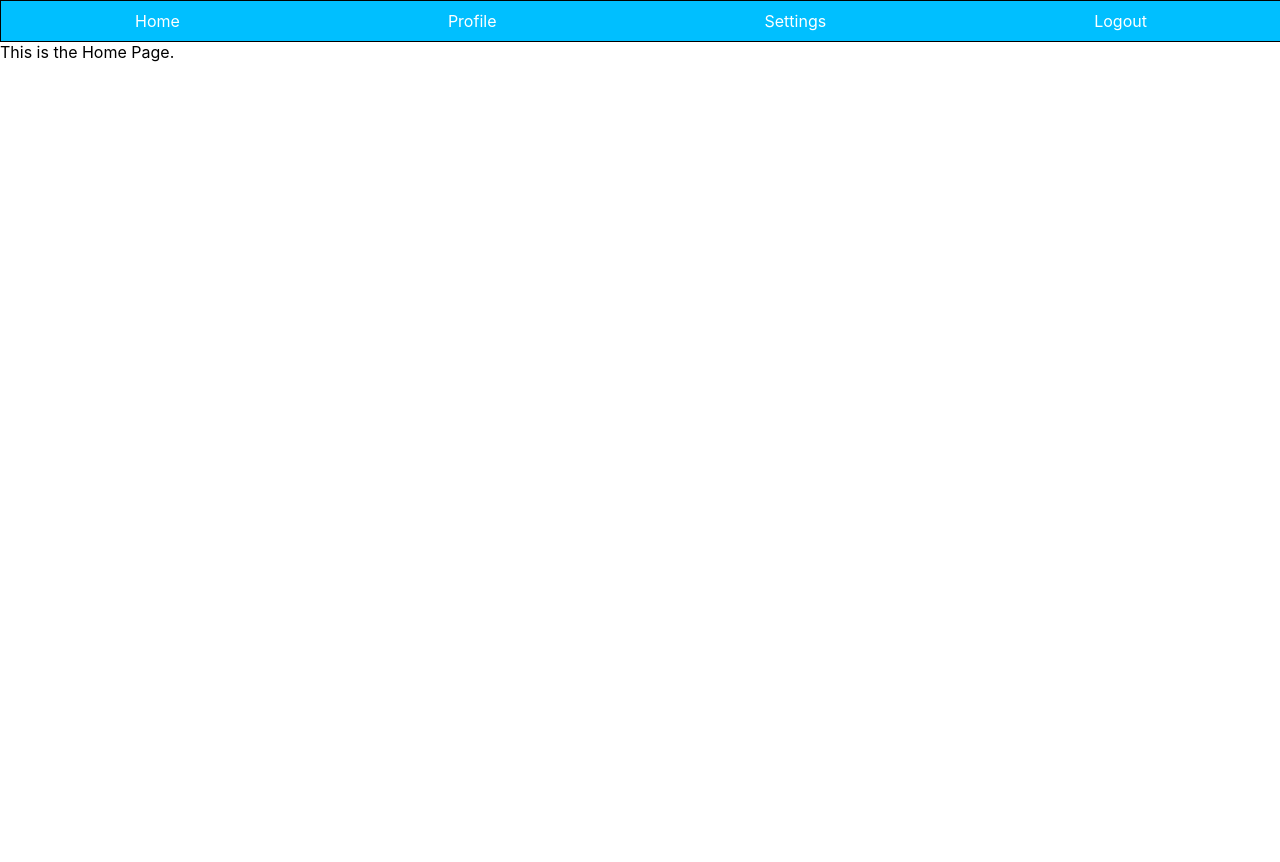
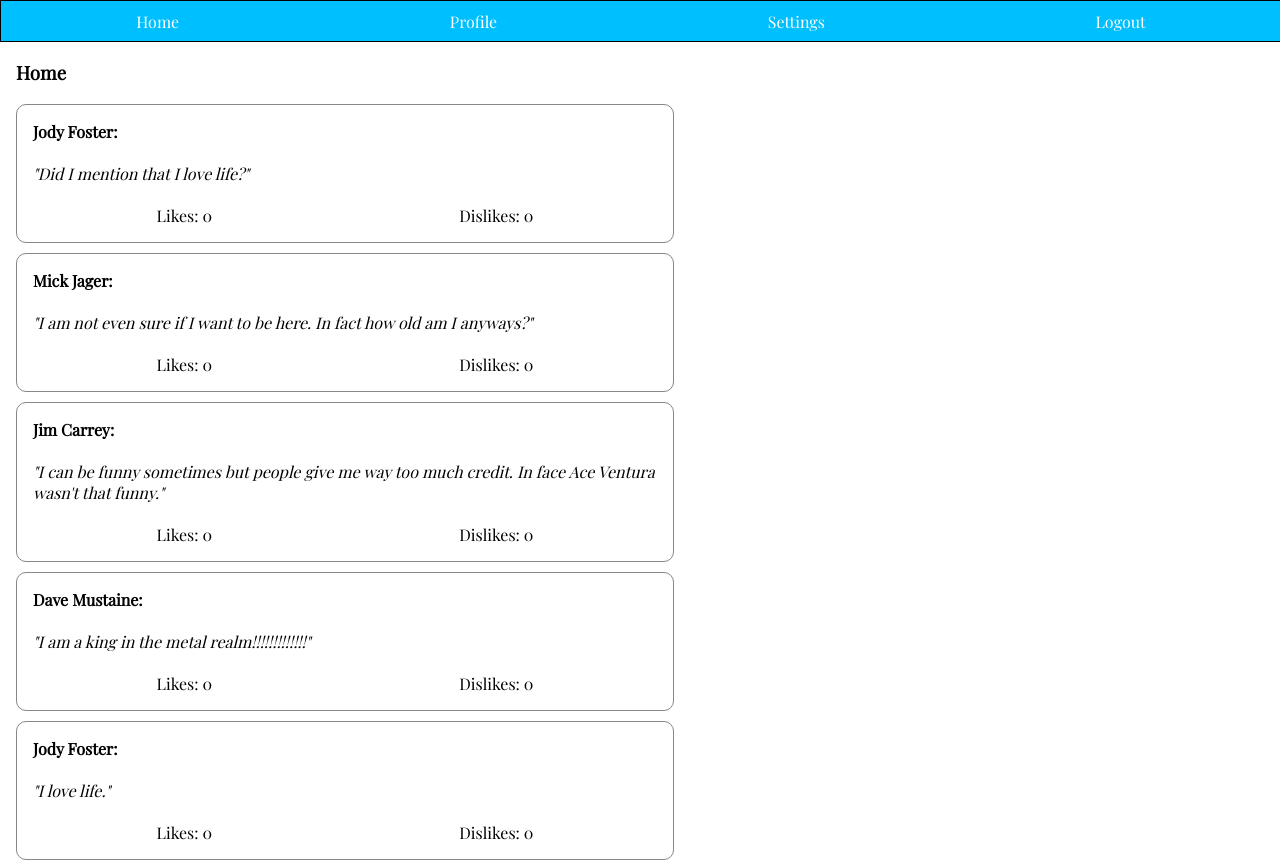
Before and after one commit to mcgizmo26/social-media-app, a React (Create React App) app: page /app/home in a window 1280 px wide. Shown: the top 862 px of the page. Before the commit the page ends 800 px from the top, so only its background shows below. Built offline with nearby package versions, Linux system fonts and the light colour scheme.

Commit message:
starting to style post components

```diff
--- a/public/index.html
+++ b/public/index.html
@@ -40,4 +40,7 @@
       To create a production bundle, use `npm run build` or `yarn build`.
     -->
   </body>
+  <footer>
+    <link href="https://fonts.googleapis.com/css?family=Playfair+Display&display=swap" rel="stylesheet">
+  </footer>
 </html>
--- /dev/null
+++ b/src/Components/PostComponent.tsx
@@ -0,0 +1,33 @@
+// External Libraries **************************************************
+import React from 'react';
+
+
+interface PostPropsInterface {
+    name: string,
+    comment: string,
+    reactions: PostReactionsInterface
+};
+
+interface PostReactionsInterface {
+    likes: number,
+    dislikes: number
+};
+
+
+// React Component *****************************************************
+const PostComponent = ({ name, comment, reactions }: PostPropsInterface) => {
+    return (
+        <div className="postContainer">
+            <div className="postHeaderName">{name}:</div>
+            <br />
+            <div className="postComment">"{comment}"</div>
+            <br />
+            <div className="reactionsContainer">
+                <span>Likes: {reactions.likes}</span>
+                <span>Dislikes: {reactions.dislikes}</span>
+            </div>
+        </div>
+    )
+};
+
+export default PostComponent;
--- a/src/Pages/Home.tsx
+++ b/src/Pages/Home.tsx
@@ -1,14 +1,28 @@
+// External Libraries **************************************************
 import React from 'react';
 
+
+// Project Imports *****************************************************
+import '../Styles/app.css';
 import HeaderNavigation from '../Components/HeaderNavigation';
+import PostComponent from '../Components/PostComponent';
+import DummyDataGetter from '../dummyData/dummyData';
 
-import '../Styles/app.css';
 
+// React Component *****************************************************
 const Home = () => {
+    let dummyDataArray = DummyDataGetter();
     return (
         <div className="app">
             <HeaderNavigation />
-            <span>This is the Home Page.</span>
+            <div className="pageBody">
+                <h3>Home</h3>
+            {
+                    dummyDataArray.map((el, idx) => {
+                        return <PostComponent key={el.name + idx} name={el.name} comment={el.comment} reactions={el.reactions} />
+                    })
+                }
+            </div>
         </div>
     )
 };
--- a/src/Styles/app.css
+++ b/src/Styles/app.css
@@ -1,7 +1,17 @@
+body {
+    font-family: 'Playfair Display', serif;
+}
+
 .app {
     position: absolute;
     height: 100%;
     width: 100%;
+}
+
+.pageBody {
+    margin-top: 2%;
+    padding: 1rem;
+
 }
 
 .form1Container {
--- a/src/Styles/components.css
+++ b/src/Styles/components.css
@@ -32,3 +32,25 @@
     border-color: #2e72b0;
     box-shadow: none;
 }
+
+.postContainer {
+    width: 50%;
+    max-height: 20%;
+    border: 1px solid rgb(136, 134, 134);
+    border-radius: 10px;
+    padding: 1rem;
+    margin: 10px 0px 10px 0px;
+}
+
+.postHeaderName {
+    font-weight: bold;
+}
+
+.postComment {
+    font-style: italic;
+}
+
+.reactionsContainer {
+    display: flex;
+    justify-content: space-around ;
+}
--- a/src/Styles/header.css
+++ b/src/Styles/header.css
@@ -6,6 +6,7 @@
     display: flex;
     align-items: center;
     justify-content: space-around;
+    position: fixed;
   }
 
   .linkStyles {
--- /dev/null
+++ b/src/dummyData/dummyData.ts
@@ -0,0 +1,56 @@
+const DummyData = [
+    {
+        name: "Jody Foster",
+        comment: "Did I mention that I love life?",
+        reactions:{
+            likes: 0,
+            dislikes: 0
+        }
+    },
+    {
+        name: "Mick Jager",
+        comment: "I am not even sure if I want to be here. In fact how old am I anyways?",
+        reactions:{
+            likes: 0,
+            dislikes: 0
+        }
+    },
+    {
+        name: "Jim Carrey",
+        comment: "I can be funny sometimes but people give me way too much credit. In face Ace Ventura wasn't that funny.",
+        reactions:{
+            likes: 0,
+            dislikes: 0
+        }
+    },
+    {
+        name: "Dave Mustaine",
+        comment: "I am a king in the metal realm!!!!!!!!!!!!!",
+        reactions:{
+            likes: 0,
+            dislikes: 0
+        }
+    },
+    {
+        name: "Jody Foster",
+        comment: "I love life.",
+        reactions:{
+            likes: 0,
+            dislikes: 0
+        }
+    },
+    {
+        name: "Jacob Courage",
+        comment: "Were are we going?",
+        reactions:{
+            likes: 0,
+            dislikes: 0
+        }
+    }
+];
+
+const DummyDataGetter = () => {
+    return DummyData;
+};
+
+export default DummyDataGetter;
```
